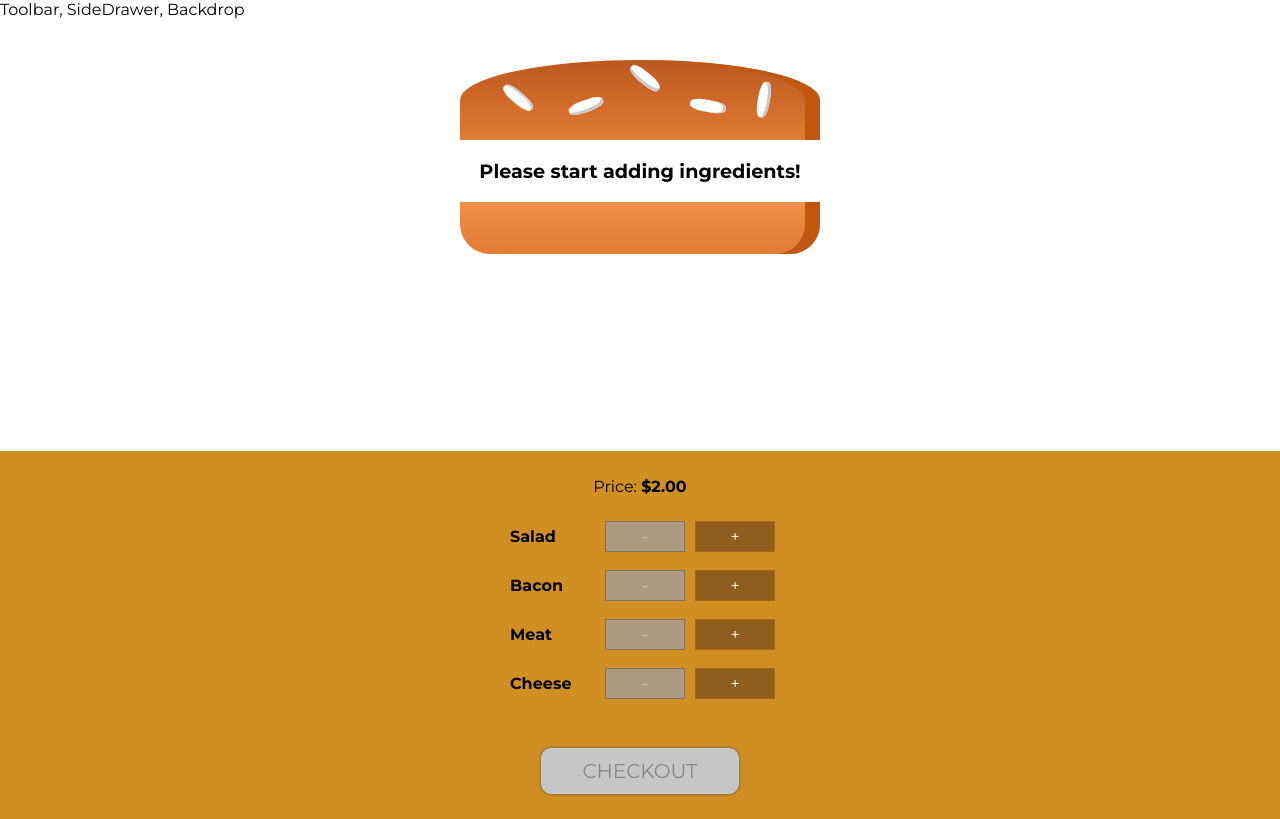
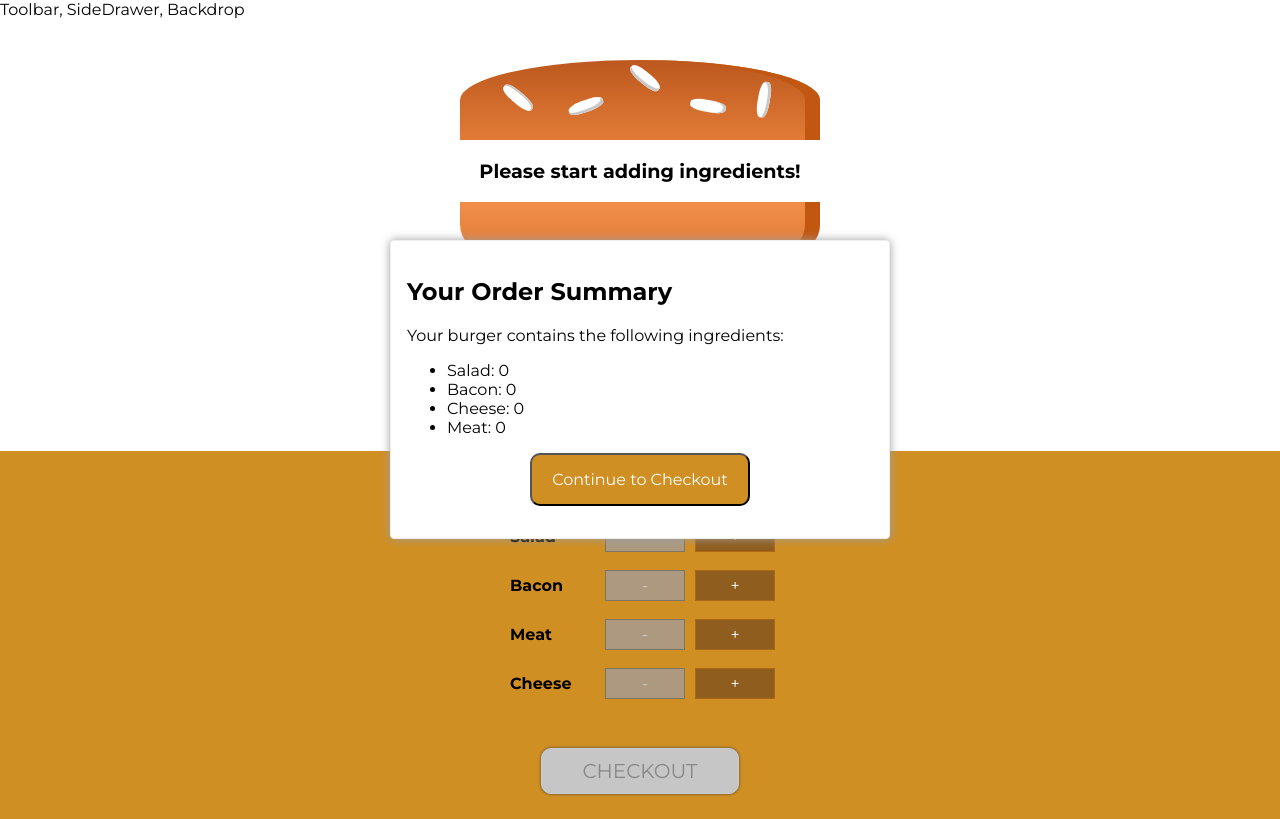
Before and after one commit to deinyefa/burger-builder, a React (Create React App) app: page / in a window 1280 px wide. Built offline with nearby package versions, Linux system fonts and the light colour scheme.

Commit message:
build and style the modal

```diff
--- /dev/null
+++ b/src/components/Burger/OrderSummary/OrderSummary.js
@@ -0,0 +1,29 @@
+import React, { Fragment } from 'react';
+
+import OrderSummaryStyles from './OrderSummary.module.css'
+
+const orderSummary = props => {
+
+  const ingredientsSummary = Object.keys(props.ingredients)
+    .map(igKey => {
+      return (
+        <li key={igKey}>
+          <span style={{ textTransform: 'capitalize' }}>{igKey}</span>: {props.ingredients[igKey]}
+        </li>
+      )
+    })
+
+  return (
+    <Fragment>
+      <h2>Your Order Summary</h2>
+      <p>Your burger contains the following ingredients: </p>
+      <ul>
+        {ingredientsSummary}
+      </ul>
+      <p><button className={OrderSummaryStyles.Order}>Continue to Checkout</button></p>
+
+    </Fragment>
+  )
+}
+
+export default orderSummary;
--- /dev/null
+++ b/src/components/Burger/OrderSummary/OrderSummary.module.css
@@ -0,0 +1,10 @@
+.Order {
+  font: inherit;
+  padding: 15px 20px;
+  background-color: #cf8f23;
+  color: white;
+  display: block;
+  margin: auto;
+  border-radius: 10px;
+  cursor: pointer;
+}
--- /dev/null
+++ b/src/components/UI/Modal/Modal.js
@@ -0,0 +1,13 @@
+import React from 'react';
+
+import ModalStyles from './Modal.module.css';
+
+const modal = props => {
+  return (
+    <div className={ModalStyles.Modal}>
+      {props.children}
+    </div>
+  )
+}
+
+export default modal;
--- /dev/null
+++ b/src/components/UI/Modal/Modal.module.css
@@ -0,0 +1,21 @@
+.Modal {
+  position: fixed;
+  z-index: 500;
+  background-color: white;
+  width: 70%;
+  border: 1px solid #eee;
+  border-radius: 4px;
+  box-shadow: 0 0 10px #9e9e9e;
+  padding: 16px;
+  left: 15%;
+  top: 30%;
+  box-sizing: border-box;
+  transition: all 0.3s ease-out;
+}
+
+@media (min-width: 600px) {
+  .Modal {
+      width: 500px;
+      left: calc(50% - 250px);
+  }
+}
--- a/src/containers/BurgerBuilder/BurgerBuilder.js
+++ b/src/containers/BurgerBuilder/BurgerBuilder.js
@@ -2,7 +2,11 @@
 
 import Burger from '../../components/Burger/Burger';
 import BuildControls from '../../components/Burger/BuildControls/BuildControls';
+
+
 import INGREDIENT_PRICES from '../../constants/IngredientPrices';
+import Modal from '../../components/UI/Modal/Modal';
+import OrderSummary from '../../components/Burger/OrderSummary/OrderSummary';
 
 class BurgerBuilder extends Component {
   state = {
@@ -67,7 +71,7 @@
       .reduce((sum, el) => {
         return sum + el;
       }, 0);
-      console.log(sum);
+    // console.log(sum);
     this.setState({ purchasable: sum > 0 })
   }
 
@@ -85,6 +89,7 @@
 
     return (
       <Fragment>
+        <Modal><OrderSummary ingredients={this.state.ingredients} /></Modal>
         <Burger ingredients={this.state.ingredients} />
         <BuildControls
           ingredientAdded={this.addIngredientHandler}
```
Also changed, not shown: src/components/UI/Backdrop/Backdrop.js (added).
